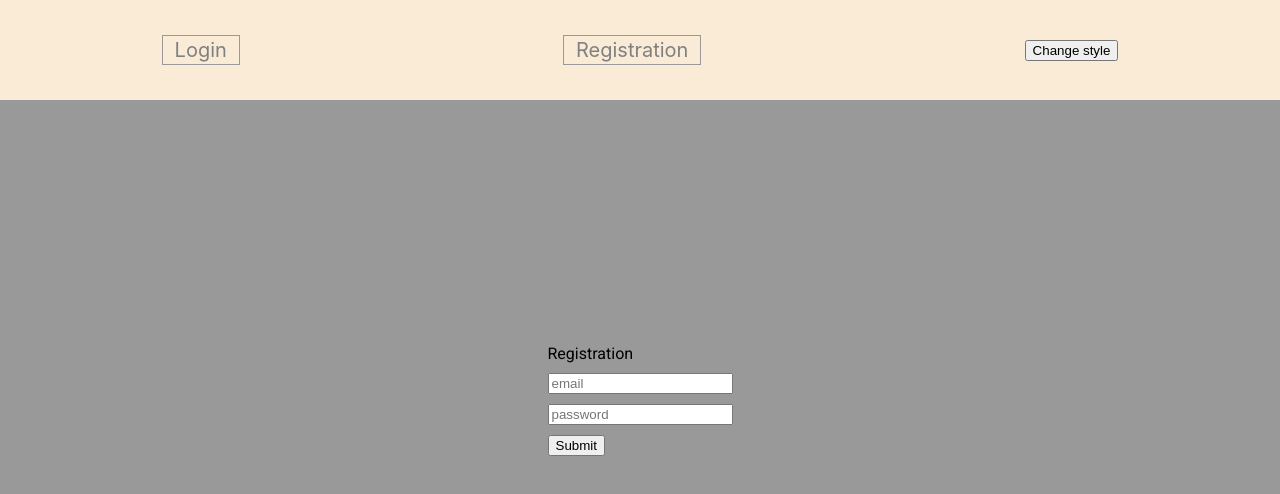
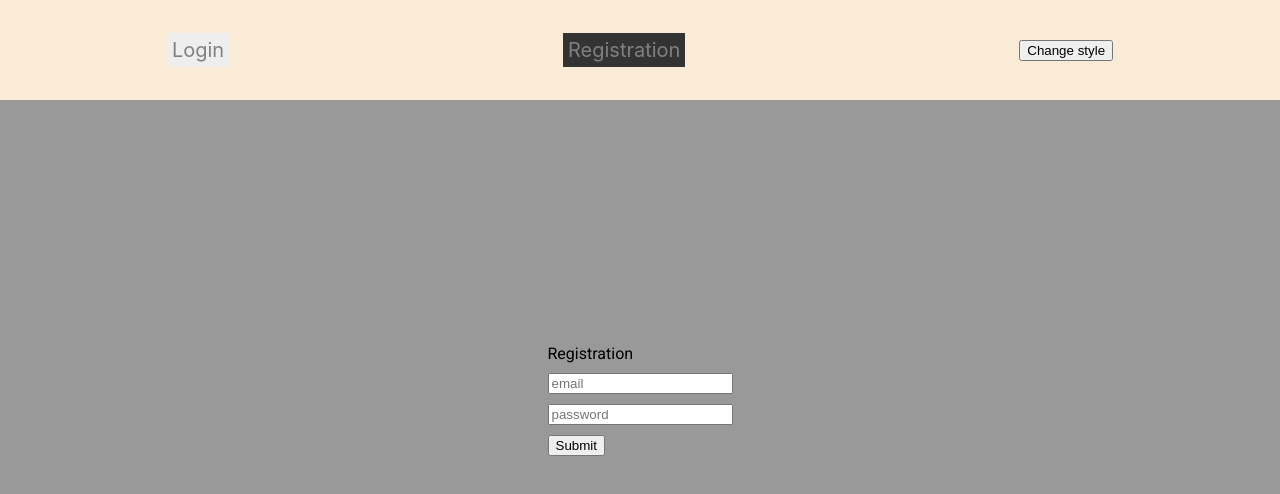
Before and after one commit to IliaKonstantinov/sfera__1, a Next.js app in the folder frontend/: page /registration in a window 1280 px wide. Shown: the top 494 px of the page. Built offline with nearby package versions, Linux system fonts and the light colour scheme.

Commit message:
error window

```diff
--- a/frontend/components/A.js
+++ b/frontend/components/A.js
@@ -1,10 +1,16 @@
 import Link from "next/link";
-import style from "../styles/A.module.css";
+import { useRouter } from "next/router";
+import styles from "../styles/A.module.css";
 
 export default function A({ text, href }) {
+  const { pathname } = useRouter();
+
   return (
-    <div className={style.link}>
-      <Link href={href}>{text}</Link>
-    </div>
+      <Link
+        className={pathname == href ? styles.active : styles.link_wrapper}
+        href={href}
+      >
+        <div className={styles.link}>{text}</div>
+      </Link>
   );
 }
--- a/frontend/components/RegForm.js
+++ b/frontend/components/RegForm.js
@@ -14,6 +14,7 @@ export default function RegForm(props) {
     console.log("OnSubmit data", e);
     LoginAPI.Registration(e).then((data) => {
       console.log("Response data", data);
+
       window.localStorage.setItem("token", data.access_token);
     });
   };
--- a/frontend/pages/index.js
+++ b/frontend/pages/index.js
@@ -3,8 +3,14 @@ import Main from "../components/Main";
 import MainContainerConnect from "../components/MainContainerConnect";
 import { Provider } from "react-redux";
 import store from "../components/redux/redux-store.js";
+import { useEffect } from "react";
 
 export default function Home() {
+  // useEffect(() => {
+  //   if (!window.localStorage.getItem("token")) {
+  //     window.localStorage.setItem("token", null);
+  //   }
+  // }, []);
   return (
     <Provider store={store}>
       <MainContainerConnect title="Login" className={styles.container}>
--- a/frontend/styles/A.module.css
+++ b/frontend/styles/A.module.css
@@ -1,11 +1,21 @@
-.link a {
+.link_wrapper {
+  background-color: #eee;
+}
+
+.active {
+  background-color: #333;
+}
+
+.link_wrapper:hover {
+  background-color: #666;
+}
+
+.active:hover {
+  background-color: #666;
+}
+
+.link {
   text-decoration: none;
   color: grey;
   font-size: 20px;
-  margin: 10px;
 }
-
-.link a::after:hover {
-  color: aquamarine;
-  text-decoration: none;
-}
--- a/frontend/styles/MainContainer.module.css
+++ b/frontend/styles/MainContainer.module.css
@@ -12,8 +12,7 @@
 
 .nav div,
 .nav_style1 div {
-  padding: 2px;
-  border: 1px solid #999;
+  padding: 5px;
 }
 
 .nav_style1 {
@@ -22,5 +21,4 @@
 
 .nav_style1 div {
   border: 1px solid #999;
-  border-radius: 5px;
 }
```
Also changed, not shown: frontend/components/Main.js (+5 -2 lines), frontend/components/MainContainer.js (+11 -3 lines), 1 other file (tests, documents, lock files or other folders).
